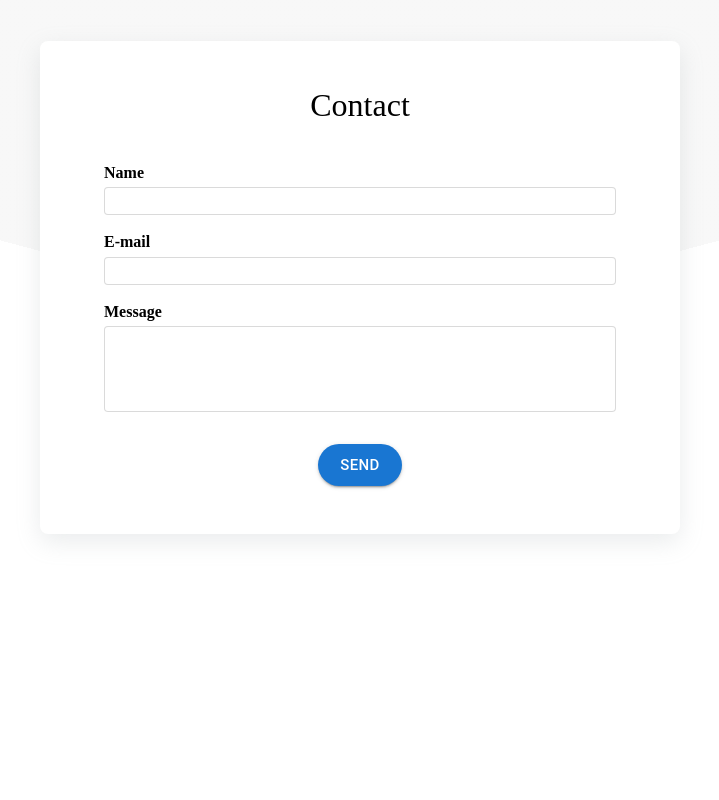
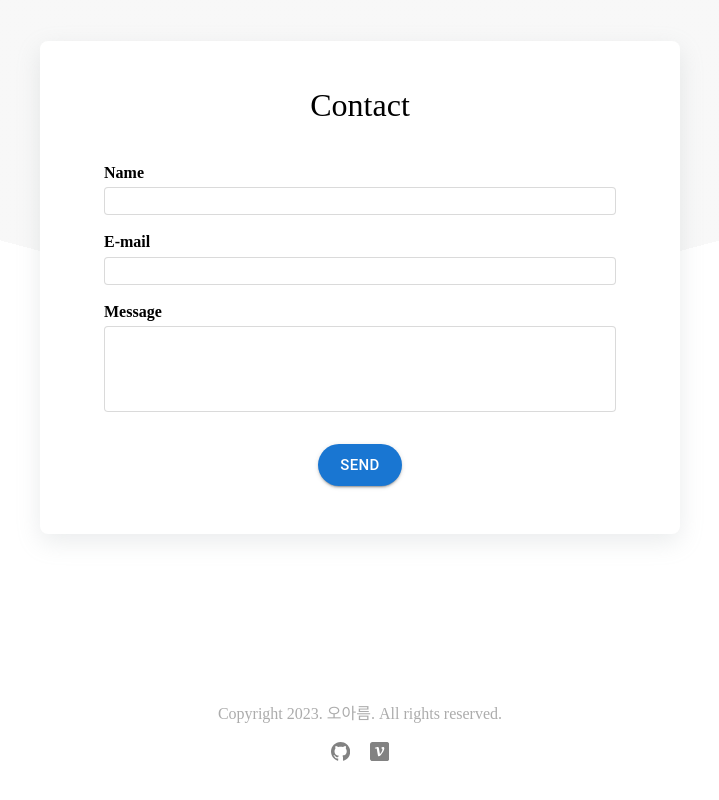
Before and after one commit to Aroma-oh/areum-portfolio, a Next.js app: page / in a window 1280 px wide. Shown: the part 2638-3438 px from the top of the page, without its empty margins (280-999 px from the left). Before the commit the page ends 3298 px from the top, so only its background shows below. Built offline with nearby package versions, Linux system fonts and the light colour scheme; no server answers; the database is empty.

Commit message:
feat: 푸터 추가

```diff
--- a/src/pages/index.tsx
+++ b/src/pages/index.tsx
@@ -4,6 +4,7 @@ import Profile from "@/component/section/Profile"
 import Project from '@/component/section/project/Project'
 import Skill from '@/component/section/skill/Skill'
 import Contact from '@/component/section/Contact'
+import Footer from '@/component/layout/Footer'
 // firebase import
 import { getDbAllData } from '@/util/firebase';
 // next import
@@ -20,11 +21,13 @@ export default function Home() {
       <Skill />
       <Project />
       <Contact />
+      <Footer />
     </>
   )
 }
 
-
+// 성능저하 때문에 정적 배포가 더 낫다.
+// 동적으로 필요한 부분만 상태관리로 바꾸기 -> 리액트 쿼리로 서버 상태
 export const getStaticProps: GetStaticProps = async () => {
   const queryClient = new QueryClient();
 
@@ -36,3 +39,6 @@ export const getStaticProps: GetStaticProps = async () => {
     },
   }
 };
+
+// db 조회말고 넥스트서버로 보내기
+//   / api / project
```
